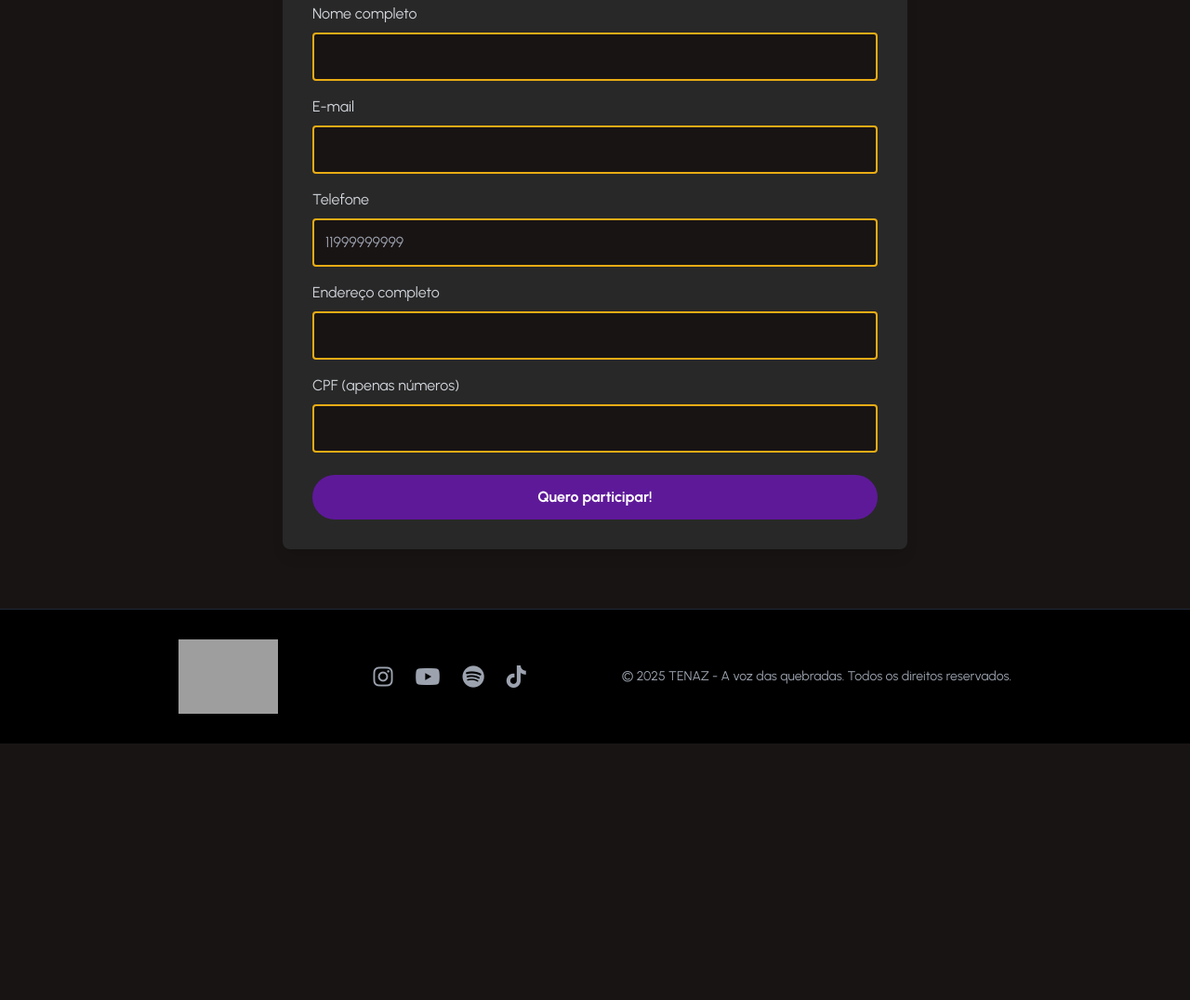
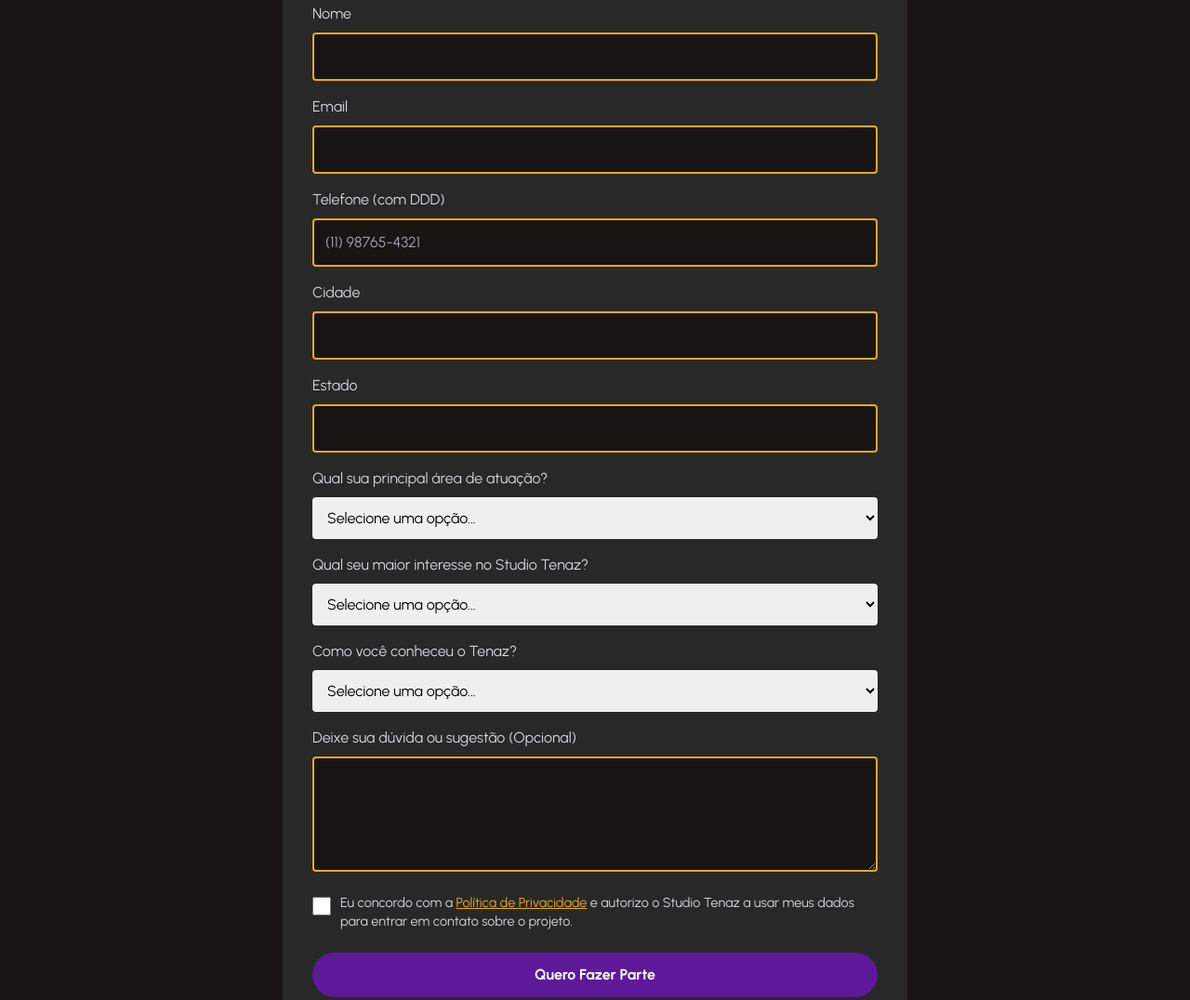
Before and after one commit to MarceloMserra/TENAZ, a website built with Vite: page index.html in a window 1280 px wide. Shown: the part 2773-3849 px from the top of the page at 93% size. Before the commit the page ends 3573 px from the top, so only its background shows below. Built offline with nearby package versions, Linux system fonts and the light colour scheme; grey boxes are pictures that could not be loaded.

Commit message:
Formulário atualizado para Google Sheets

```diff
--- a/index.html
+++ b/index.html
@@ -76,25 +76,44 @@
         .mobile-menu {
             transition: all 0.3s ease-in-out;
         }
+
+        /* == CSS NOVO PARA O CHECKBOX == */
+        .checkbox-wrapper {
+            display: flex;
+            align-items: flex-start;
+            margin-top: 15px;
+            margin-bottom: 1.5rem; /* mb-6 */
+        }
+        .checkbox-wrapper input[type="checkbox"] {
+            flex-shrink: 0;
+            margin-right: 10px;
+            margin-top: 4px;
+            width: 20px;
+            height: 20px;
+            /* Classes do Tailwind aplicadas para consistência */
+            border-radius: 0.25rem;
+            border-color: #4B5563; /* gray-600 */
+            background-color: #374151; /* gray-700 */
+        }
+        .checkbox-wrapper input[type="checkbox"]:checked {
+            background-color: #5e1999; /* tenaz-purple */
+        }
+        .checkbox-wrapper label {
+            font-size: 0.9rem;
+            line-height: 1.4;
+            color: #D1D5DB; /* gray-300 */
+        }
+        .checkbox-wrapper label a {
+            color: #e9ac15; /* tenaz-gold */
+            text-decoration: underline;
+        }
+        /* == FIM DO CSS NOVO == */
     </style>
 </head>
 <body class="font-urban bg-tenaz-dark-bg text-white">
-    <!-- ===== HEADER MODIFICADO ===== -->
     <header class="fixed w-full bg-black bg-opacity-90 z-50 shadow-lg">
-        <!--
-            MODIFICAÇÃO PARA LAYOUT MOBILE:
-            - 'justify-center' centraliza a logo em telas pequenas.
-            - 'md:justify-between' mantém o layout original em telas maiores.
-            - 'relative' é necessário para posicionar o botão de menu.
-        -->
         <div class="container mx-auto px-4 py-3 flex items-center justify-center md:justify-between relative">
             <a href="#home">
-                <!--
-                    MODIFICAÇÃO PARA LAYOUT MOBILE:
-                    - 'h-24' aumenta a altura da logo em telas pequenas.
-                    - 'md:h-20' mantém a altura original em telas maiores.
-                    - O caminho original da logo foi restaurado.
-                -->
                 <img src="/images/logo.png" alt="Logo TENAZ" class="h-24 md:h-20 w-auto">
             </a>
 
@@ -105,10 +124,6 @@
                 <a href="#contact" class="menu-item text-white hover:text-tenaz-gold transition duration-300">Contato</a>
             </nav>
 
-            <!--
-                MODIFICAÇÃO PARA LAYOUT MOBILE:
-                - 'absolute' posiciona o botão de menu sem afetar a centralização da logo.
-            -->
             <button id="mobile-menu-button" class="md:hidden text-white focus:outline-none absolute right-4 top-1/2 -translate-y-1/2">
                 <i class="fas fa-bars text-2xl"></i>
             </button>
@@ -163,7 +178,6 @@
                     <p class="text-tenaz-gold font-bold mt-4">TENAZ – A quebrada tem voz. E agora, vai ecoar mais alto do que nunca.</p>
                 </div>
                 <div class="flex justify-center" data-aos="fade-up" data-aos-delay="300">
-                    <!-- Caminho original da imagem restaurado. -->
                     <img src="/images/Imagem2.png"
                          alt="Galera da quebrada no estúdio TENAZ"
                          class="w-full h-64 md:h-80 object-cover rounded-lg shadow-lg">
@@ -206,48 +220,93 @@
             <h2 class="text-3xl font-bold mb-2 text-center text-tenaz-gold" data-aos="fade-up">QUER FAZER PARTE DO PROJETO?</h2>
             <p class="text-xl mb-8 text-center text-gray-300" data-aos="fade-up" data-aos-delay="100">Se inscreva agora!</p>
 
-            <form id="registration-form" action="https://formspree.io/f/mnnvrevj" method="POST" class="bg-tenaz-light-bg p-8 rounded-lg shadow-lg" data-aos="fade-up" data-aos-delay="200">
-                <div id="form-success" class="hidden mb-6 p-4 bg-tenaz-gold text-black font-semibold rounded">
-                    Cadastro enviado com sucesso! Em breve entraremos em contato.
+            <form action="https://script.google.com/macros/s/AKfycbxc1JmGaLCBymIfUAjTES3lMZTnOOaz-6BM30b773yvuC0ZmLGL0ABk8O-kY__f8NXW/exec" method="POST" class="bg-tenaz-light-bg p-8 rounded-lg shadow-lg" data-aos="fade-up" data-aos-delay="200">
+
+                <div class="mb-4">
+                    <label for="name" class="block mb-2 text-gray-300">Nome</label>
+                    <input type="text" name="name" id="name" required class="w-full p-3 rounded focus:outline-none focus:ring-2 focus:ring-tenaz-gold text-black">
                 </div>
 
                 <div class="mb-4">
-                    <label for="name" class="block mb-2 text-gray-300">Nome completo</label>
-                    <input type="text" id="name" name="name" required class="w-full p-3 rounded focus:outline-none focus:ring-2 focus:ring-tenaz-gold text-black">
+                    <label for="email" class="block mb-2 text-gray-300">Email</label>
+                    <input type="email" name="email" id="email" required class="w-full p-3 rounded focus:outline-none focus:ring-2 focus:ring-tenaz-gold text-black">
                 </div>
 
                 <div class="mb-4">
-                    <label for="email" class="block mb-2 text-gray-300">E-mail</label>
-                    <input type="email" id="email" name="email" required class="w-full p-3 rounded focus:outline-none focus:ring-2 focus:ring-tenaz-gold text-black">
+                    <label for="telefone" class="block mb-2 text-gray-300">Telefone (com DDD)</label>
+                    <input type="tel" name="telefone" id="telefone" placeholder="(11) 98765-4321" required class="w-full p-3 rounded focus:outline-none focus:ring-2 focus:ring-tenaz-gold text-black">
                 </div>
 
                 <div class="mb-4">
-                    <label for="phone" class="block mb-2 text-gray-300">Telefone</label>
-                    <input type="tel" id="phone" name="phone" required pattern="[0-9]{11}" placeholder="11999999999" class="w-full p-3 rounded focus:outline-none focus:ring-2 focus:ring-tenaz-gold text-black">
+                    <label for="cidade" class="block mb-2 text-gray-300">Cidade</label>
+                    <input type="text" name="cidade" id="cidade" required class="w-full p-3 rounded focus:outline-none focus:ring-2 focus:ring-tenaz-gold text-black">
                 </div>
 
                 <div class="mb-4">
-                    <label for="address" class="block mb-2 text-gray-300">Endereço completo</label>
-                    <input type="text" id="address" name="address" required class="w-full p-3 rounded focus:outline-none focus:ring-2 focus:ring-tenaz-gold text-black">
+                    <label for="estado" class="block mb-2 text-gray-300">Estado</label>
+                    <input type="text" name="estado" id="estado" required class="w-full p-3 rounded focus:outline-none focus:ring-2 focus:ring-tenaz-gold text-black">
                 </div>
 
-                <div class="mb-6">
-                    <label for="cpf" class="block mb-2 text-gray-300">CPF (apenas números)</label>
-                    <input type="text" id="cpf" name="cpf" required pattern="[0-9]{11}" class="w-full p-3 rounded focus:outline-none focus:ring-2 focus:ring-tenaz-gold text-black">
+                <div class="mb-4">
+                    <label for="area_de_atuacao" class="block mb-2 text-gray-300">Qual sua principal área de atuação?</label>
+                    <select name="area_de_atuacao" id="area_de_atuacao" required class="w-full p-3 rounded focus:outline-none focus:ring-2 focus:ring-tenaz-gold text-black">
+                        <option value="">Selecione uma opção...</option>
+                        <option value="Musica">Música / Produção Musical</option>
+                        <option value="Podcast">Podcast / Locução</option>
+                        <option value="Audiovisual">Audiovisual / Fotografia</option>
+                        <option value="ArtesVisuais">Artes Visuais / Design</option>
+                        <option value="Estudante">Estudante</option>
+                        <option value="Comunidade">Membro da Comunidade / Apoiador</option>
+                        <option value="Outro">Outro</option>
+                    </select>
+                </div>
+
+                <div class="mb-4">
+                    <label for="interesse_no_studio" class="block mb-2 text-gray-300">Qual seu maior interesse no Studio Tenaz?</label>
+                    <select name="interesse_no_studio" id="interesse_no_studio" required class="w-full p-3 rounded focus:outline-none focus:ring-2 focus:ring-tenaz-gold text-black">
+                        <option value="">Selecione uma opção...</option>
+                        <option value="UsarEquipamentos">Usar os equipamentos e salas</option>
+                        <option value="ParticiparCursos">Participar de cursos e workshops</option>
+                        <option value="ApoiarMovimento">Apoiar o movimento comunitário</option>
+                        <option value="SaberMais">Apenas saber mais informações</option>
+                        <option value="Outro">Outro</option>
+                    </select>
+                </div>
+
+                <div class="mb-4">
+                    <label for="como_conheceu" class="block mb-2 text-gray-300">Como você conheceu o Tenaz?</label>
+                    <select name="como_conheceu" id="como_conheceu" required class="w-full p-3 rounded focus:outline-none focus:ring-2 focus:ring-tenaz-gold text-black">
+                        <option value="">Selecione uma opção...</option>
+                        <option value="Indicacao">Indicação de amigo</option>
+                        <option value="Instagram">Instagram</option>
+                        <option value="EventoLocal">Evento local / Ação na comunidade</option>
+                        <option value="Midia">Vi em alguma notícia / Mídia</option>
+                        <option value="Outro">Outro</option>
+                    </select>
+                </div>
+
+                <div class="mb-4">
+                    <label for="mensagem" class="block mb-2 text-gray-300">Deixe sua dúvida ou sugestão (Opcional)</label>
+                    <textarea name="mensagem" id="mensagem" rows="4" class="w-full p-3 rounded focus:outline-none focus:ring-2 focus:ring-tenaz-gold text-black"></textarea>
+                </div>
+
+                <div class="checkbox-wrapper">
+                    <input type="checkbox" name="lgpd_consent" id="lgpd_consent" value="Eu concordo" required>
+                    <label for="lgpd_consent">
+                        Eu concordo com a <a href="/politica-de-privacidade.html" target="_blank">Política de Privacidade</a> e autorizo o Studio Tenaz a usar meus dados para entrar em contato sobre o projeto.
+                    </label>
                 </div>
 
                 <button type="submit" class="btn-spotify w-full bg-tenaz-purple text-white font-bold py-3 px-4 rounded-full hover:bg-opacity-90 transition duration-300">
-                    Quero participar!
+                    Quero Fazer Parte
                 </button>
             </form>
         </div>
     </section>
-
     <footer class="bg-black py-8 px-4 border-t border-gray-800">
         <div class="container mx-auto max-w-4xl">
             <div class="flex flex-col md:flex-row justify-between items-center">
                 <div class="mb-4 md:mb-0">
-                    <!-- Caminho original da logo restaurado. -->
                     <img src="/images/logo.png" alt="Logo TENAZ" class="h-20 w-auto">
                 </div>
 
@@ -294,33 +353,10 @@
             });
         });
 
-        // Lógica para o formulário de contato
-        const form = document.getElementById('registration-form');
-        const formSuccess = document.getElementById('form-success');
-
-        form.addEventListener('submit', async function(e) {
-            e.preventDefault(); // Previne o envio padrão do formulário
-
-            const formData = new FormData(form);
-            const response = await fetch(form.action, {
-                method: form.method,
-                body: formData,
-                headers: {
-                    'Accept': 'application/json'
-                }
-            });
-
-            if (response.ok) {
-                form.reset(); // Limpa o formulário
-                formSuccess.classList.remove('hidden'); // Exibe a mensagem de sucesso
-                setTimeout(() => {
-                    formSuccess.classList.add('hidden'); // Esconde a mensagem após alguns segundos
-                }, 5000);
-            } else {
-                // Em caso de erro, você pode adicionar uma mensagem de erro aqui
-                console.error('Erro ao enviar o formulário.');
-            }
-        });
+        // !! A LÓGICA DO FORMULÁRIO ANTIGO FOI REMOVIDA !!
+        // Não precisamos mais do JavaScript para 'submit', pois o
+        // formulário HTML agora envia os dados diretamente
+        // para o Google Apps Script. O script cuidará do redirecionamento.
     </script>
 </body>
 </html>
```
